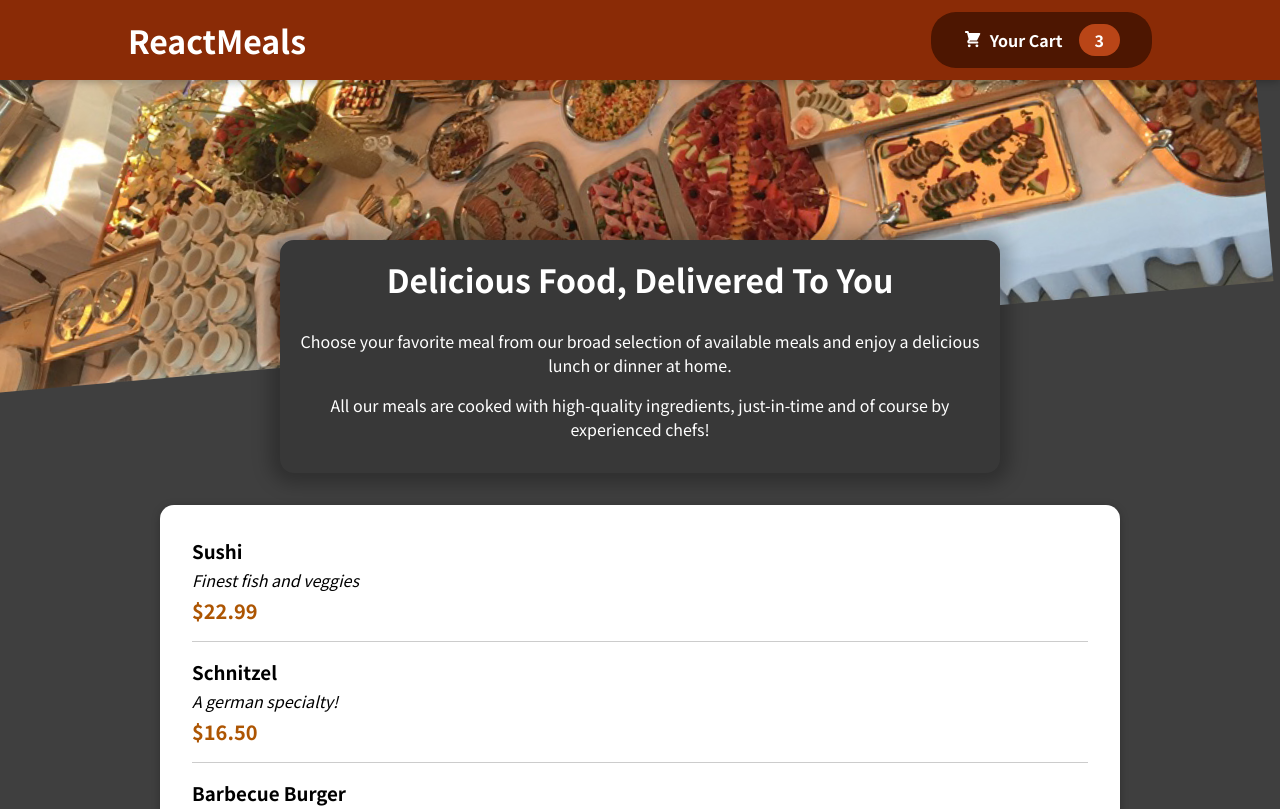
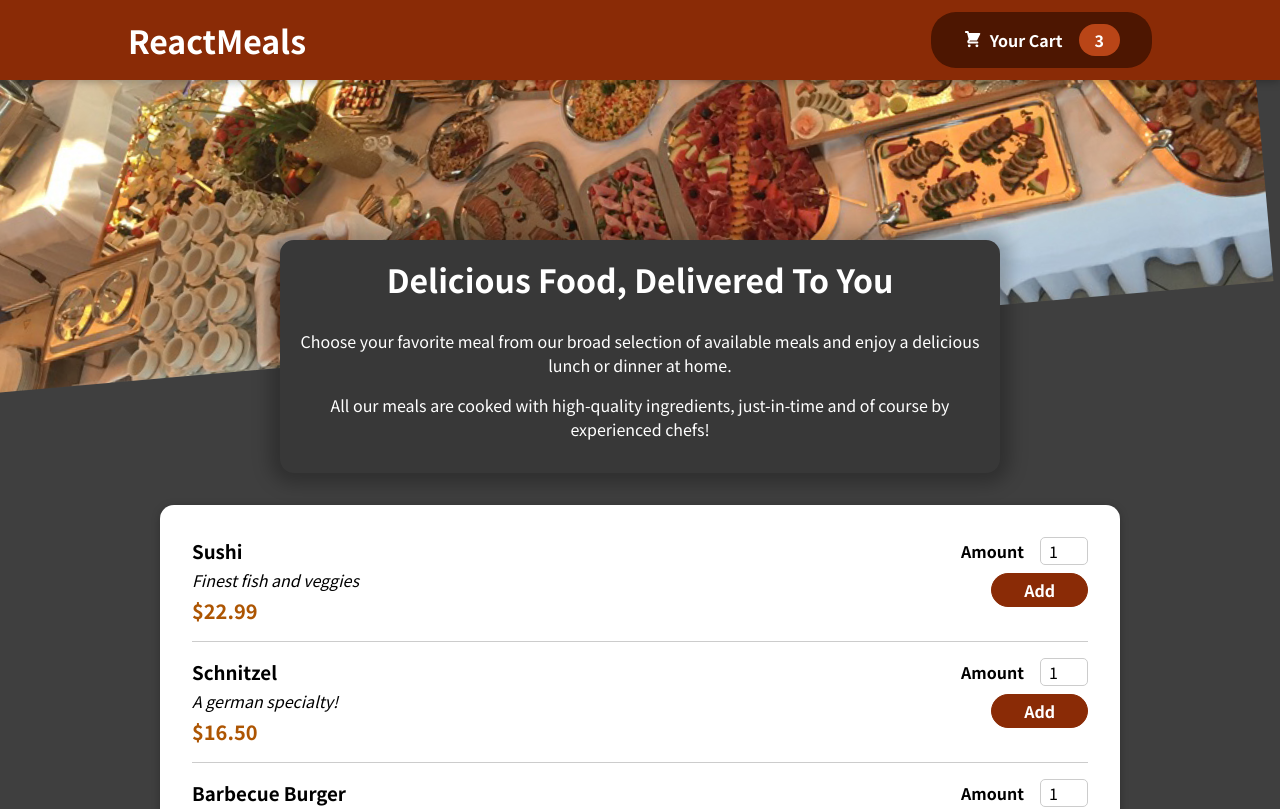
Before and after one commit to matekuna92/react-food, a React (Create React App) app: page / in a window 1280 px wide. Shown: the top 809 px of the page. Built offline with nearby package versions, Linux system fonts and the light colour scheme.

Commit message:
Input seperate component, MealItemForm component, styles

```diff
--- a/src/components/Meals/MealItem/MealItem.js
+++ b/src/components/Meals/MealItem/MealItem.js
@@ -1,4 +1,5 @@
 import styles from './MealItem.module.css';
+import MealItemForm from './MealItemForm';
 
 const MealItem = (props) => {
     const price = `$${props.price.toFixed(2)}`;
@@ -11,6 +12,7 @@
                 <div className={styles.price}> {price} </div>
             </div>
             <div>
+                <MealItemForm />
             </div>
         </li>
     );
--- a/src/components/Meals/MealItem/MealItemForm.js
+++ b/src/components/Meals/MealItem/MealItemForm.js
@@ -0,0 +1,20 @@
+import styles from './MealItemForm.module.css';
+import Input from '../../UI/Input';
+
+const MealItemForm = (props) => {
+    return (
+        <form className={styles.form}>
+            <Input label='Amount' input={{
+                id: 'amount',
+                type: 'number',
+                min: '1',
+                max: '5',
+                step: '1',
+                defaultValue: '1'
+            }} />
+            <button> Add </button>
+        </form>
+    )
+};
+
+export default MealItemForm;
--- /dev/null
+++ b/src/components/Meals/MealItem/MealItemForm.module.css
@@ -0,0 +1,20 @@
+.form {
+    text-align: right;
+}
+
+.form button {
+    font: inherit;
+    cursor: pointer;
+    background-color: #8a2b06;
+    border: 1px solid #8a2b06;
+    color: white;
+    padding: 0.25rem 2rem;
+    border-radius: 20px;
+    font-weight: bold;
+}
+
+.form button:active,
+.form button:hover {
+    background-color: #641e03;
+    border-color: #641e03;
+}
--- /dev/null
+++ b/src/components/UI/Input.js
@@ -0,0 +1,14 @@
+import styles from './Input.module.css';
+
+const Input = (props) => {
+    // {...props.input} : pass multiple attributes from outside. All key-value pairs are added as props to the input
+    // e.g: id='1', type='text', 'name='input' -> all of these are added as props, so it can be configurable dynamically
+    return (
+        <div className={styles.input}>
+            <label htmlFor={props.input.id}> {props.label} </label>
+            <input {...props.input}></input>
+        </div>
+    );
+};
+
+export default Input;
--- /dev/null
+++ b/src/components/UI/Input.module.css
@@ -0,0 +1,18 @@
+.input {
+    display: flex;
+    align-items: center;
+    margin-bottom: 0.5rem;
+}
+
+.input label {
+    font-weight: bold;
+    margin-right: 1rem;
+}
+
+.input input {
+    width: 3rem;
+    border: 1px solid #ccc;
+    padding-left: 0.5rem;
+    font: inherit;
+    border-radius: 5px;
+}
```
